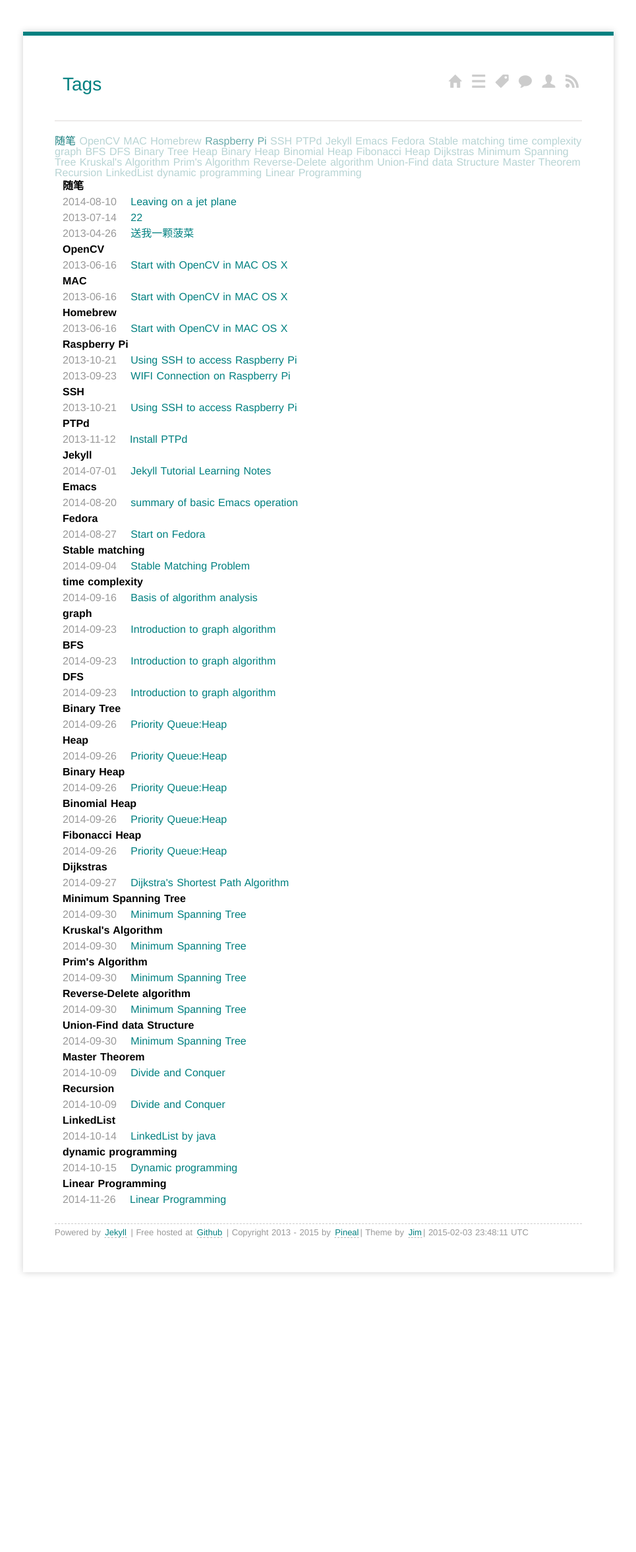
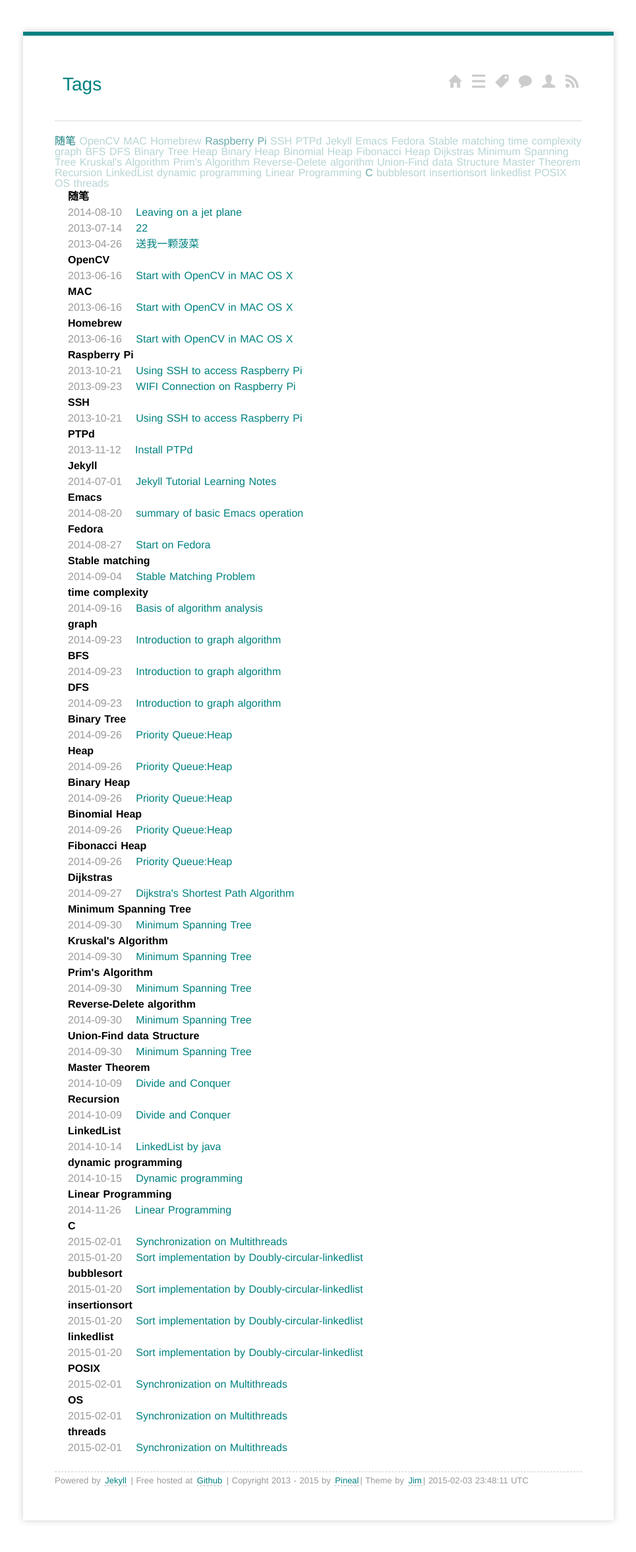
Before and after one commit to pineal/pineal.github.com, a Jekyll site: the page built from tags/index.md, in a window 1280 px wide. Shown: the whole page at 66% size, without its empty margins (157-1122 px from the left). Built offline with Jekyll 4.4.1, drawn with Linux system fonts in a browser that asks for light colours; nearby versions of some CDN libraries; Markdown is read by kramdown in place of the engine named in the settings; before the commit the page ends 1976 px from its top, so only the background shows below that; some of the changed lines change nothing that is shown.

Commit message:
update posts

````diff
--- /dev/null
+++ b/_posts/2015/2015-01-20-doubly-circular-linkedlist.md
@@ -0,0 +1,19 @@
+---
+layout: post
+title: Sort implementation by Doubly-circular-linkedlist
+categories:
+- Data Structure
+tags:
+- C
+- bubblesort
+- insertionsort
+- linkedlist
+---
+
+
+
+##Design of doubly circular linekedlist
+We simply add an anchor to mark the head of the circular list. Using two pointer *prev and *next to link two nodes.
+##Insertion sort and bubble sort
+
+##Summary of C-String
--- /dev/null
+++ b/_posts/2015/2015-02-01-Synchronization-on-Multithreads.md
@@ -0,0 +1,223 @@
+---
+layout: post
+title: Synchronization on Multithreads
+categories:
+- Operating System
+tags:
+- C
+- POSIX
+- OS
+- threads
+---
+##Threads
+###Example: remote login function with or without threads
+
+**Life Without Threads**
+
+```C
+void rlogind(int r_in, int r_out, int l_in, int l_out) {
+	fd_set in = 0, out;
+	int want_l_write = 0, want_r_write = 0;
+	int want_l_read = 1, want_r_read = 1;
+	int eof = 0, tsize, fsize, wret; char fbuf[BSIZE], tbuf[BSIZE];
+	fcntl(r_in, F_SETFL, O_NONBLOCK);
+	fcntl(r_out, F_SETFL, O_NONBLOCK);
+	fcntl(l_in, F_SETFL, O_NONBLOCK);
+	fcntl(l_out, F_SETFL, O_NONBLOCK);
+	while(!eof) {
+		FD_ZERO(&in);
+		FD_ZERO(&out);
+		if (want_l_read)
+			FD_SET(l_in, &in);
+		if (want_r_read)
+			FD_SET(r_in, &in);
+		if (want_l_write)
+			FD_SET(l_out, &out);
+		if (want_r_write)
+			FD_SET(r_out, &out);
+		select(MAXFD, &in, &out, 0, 0);
+		if (FD_ISSET(l_in, &in)) {
+			if ((tsize = read(l_in, tbuf, BSIZE)) > 0) {
+				want_l_read = 0;
+				want_r_write = 1;
+			}
+			else
+				eof = 1;
+		}
+		if (FD_ISSET(r_in, &in)) {
+			if ((fsize = read(r_in, fbuf, BSIZE)) > 0) {
+				want_r_read = 0;
+				want_l_write = 1;
+			}
+			else
+				eof = 1;
+		}
+		if (FD_ISSET(l_out, &out)) {
+			if ((wret = write(l_out, fbuf, fsize)) == fsize) {
+				want_r_read = 1;
+				want_l_write = 0;
+			}
+			else if (wret >= 0)
+				tsize -= wret;
+			else
+				eof = 1;
+		}
+		if (FD_ISSET(r_out, &out)) {
+			if ((wret = write(r_out, tbuf, tsize)) == tsize) {
+				want_l_read = 1;
+				want_r_write = 0;
+			}
+			else if (wret >= 0)
+				tsize -= wret;
+			else
+				eof = 1;
+		}
+	}
+}
+```
+
+**Life with threads**
+
+```C
+incoming(int r_in, int l_out) {
+	int eof = 0;
+	char buf[BSIZE];
+	int size;
+	while (!eof) {
+		size = read(r_in, buf, BSIZE);
+		if (size <= 0)
+			eof = 1;
+		if (write(l_out, buf, size) <= 0)
+			eof = 1;
+	}
+}
+```
+
+```C
+outgoing(int l_in, int r_out) {
+	int eof = 0;
+	char buf[BSIZE];
+	int size;
+	while (!eof) {
+		size = read(l_in, buf, BSIZE);
+		if (size <= 0)
+			eof = 1;
+		if (write(r_out, buf, size) <= 0)
+			eof = 1;
+	}
+}
+```
+
+##Mutex
+###Definition
+A new data type called mutex standing for Mutual exclusion is defined in POSIX. Mutex is used for:
+
+- Code locking: only one thread is executing a particular piece of code at once.
+- Data locking: only one thread is accessing a particular data structure at once.
+
+###Example
+The the problem of $x = x + 1$ can be solved by mutexes:
+
+```C
+pthread_mutex_t m = PTHREAD_MUTEX_INITIALIZER; // shared by both threads
+int x; // ditto
+pthread_mutex_lock(&m);
+x = x+1;
+pthread_mutex_unlock(&m);
+```
+
+```C
+void proc1( ) {
+	pthread_mutex_lock(&m1);
+	/* use object 1 */
+	pthread_mutex_lock(&m2);
+	/* use objects 1 and 2 */
+	pthread_mutex_unlock(&m2);
+	pthread_mutex_unlock(&m1);
+	}
+```
+
+```C
+void proc2( ) {
+	pthread_mutex_lock(&m2);
+	/* use object 2 */
+	pthread_mutex_lock(&m1);
+	/* use objects 1 and 2 */
+	pthread_mutex_unlock(&m1);
+	pthread_mutex_unlock(&m2);
+}
+```
+
+##Deadlock
+###Occur conditions
+Generally the conditions below are **necessary but not sufficient** for deadlock:
+
+- It must be possible for a thread to hold item it has removed from various container while waiting for items to become available in other containers.
+- A thread cannot to yield the items it is holding
+- Each container has a finite capacity
+- A circular wait can exist. We say that thread A is waiting on thread B if B is holding items from containers from which A is waiting for items. Consider all threads Z for which there is some sequence of threads B, C, D, . . . , Y, such that A is waiting on B, B is waiting on C, C is waiting on D, . . . , and Y is waiting on Z. The set of such threads Z is known as the transitive closure of the relation waiting on. If A is contained in this transitive closure, then we say that a circular wait exists.
+
+When threads can wait on only one of them at a time (while holding locks on any number of them), these conditions are **necessary and also sufficient**.
+
+##Semaphores
+We use the following notation to describe the semantics of P:
+
+```
+when (semaphore > 0)
+[semaphore = semaphore – 1;]
+```
+
+The V operation is simpler: a thread atomically adds one to the value of the semaphore. We write this as:
+
+```
+[semaphore = semaphore + 1;]
+```
+
+###Mutexes implementation
+```C
+semaphore S = 1;
+void OneAtATime( ) {
+       P(S);
+       ...
+       /* code executed mutually exclusively */
+       ...
+       V(S);
+}
+```
+###Reader-Writers Problem
+```C
+void reader( ) {
+	when (writers == 0)
+		[readers++; ]
+		// read
+		[readers--;]
+}
+```
+
+```C
+reader(){
+pthread_mutex_lock(&m);
+while (!(writers == 0))
+	pthread_cond_wait(
+		&readersQ, &m);
+readers++;
+pthread_mutex_unlock(&m);
+/* read */
+pthread_mutex_lock(&m);
+if (--readers == 0)
+	pthread_cond_signal(&writersQ);
+	pthread_mutex_unlock(&m);
+}
+```
+
+
+```C
+void writer( ) {
+when ((writers == 0) &&
+}
+   writers++;
+]
+// write
+[writers--;]
+}
+```
--- a/media/css/screen.css
+++ b/media/css/screen.css
@@ -150,12 +150,13 @@ p.intro {
 }
 ul {
     list-style-type: square;
-    padding-left: 12px;
+    padding-left: 20px;
 }
 ol {
     list-style-type: decimal;
-    padding-left: 12px;
+    padding-left: 20px;
 }
+
 dt {
     font-weight: 700;
 }
````
